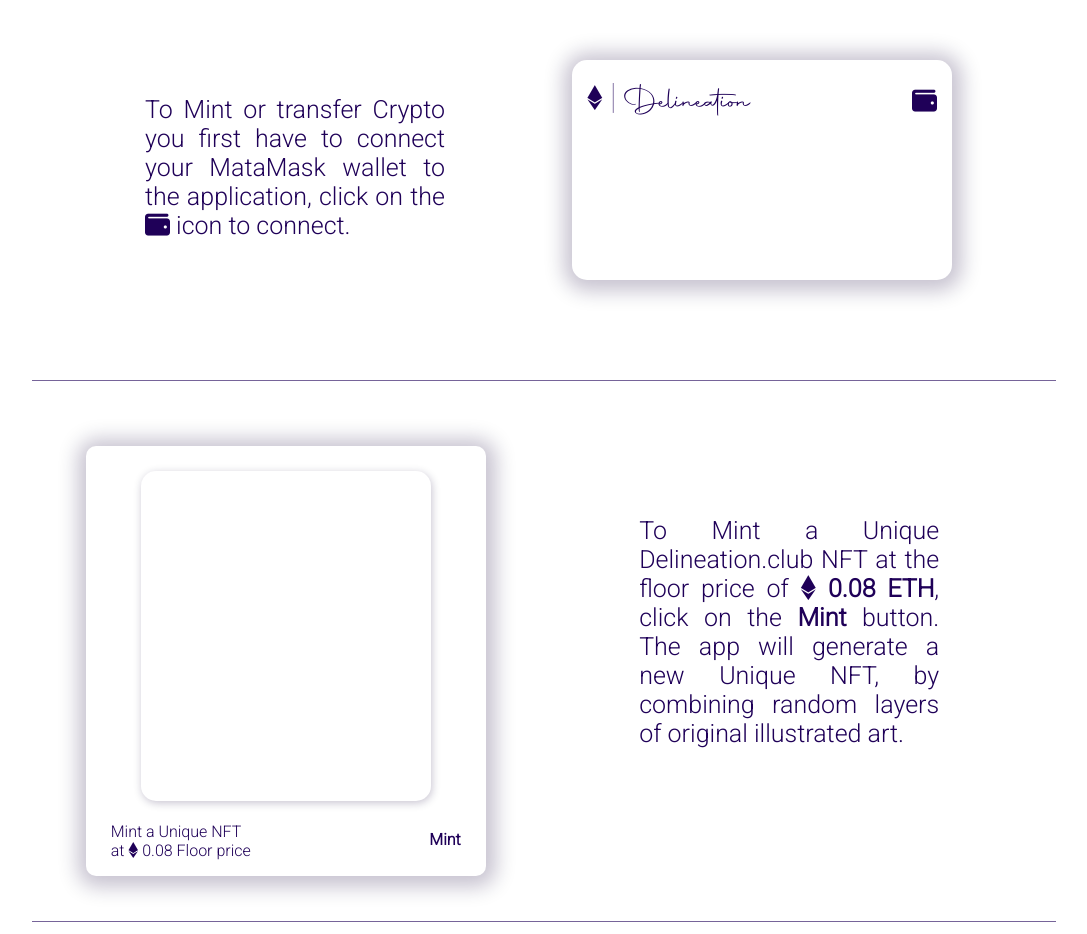
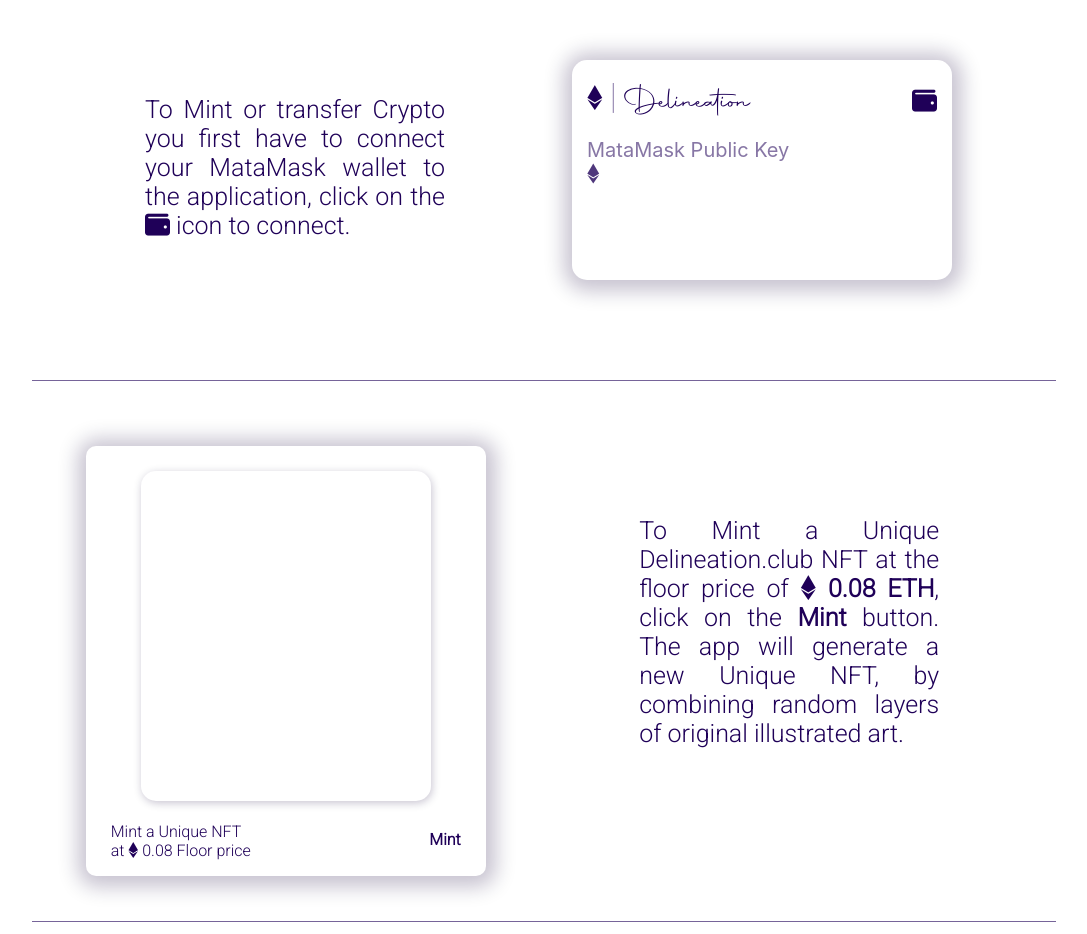
Before and after one commit to sauravDutt/DelineationClub, a React (Create React App) app: page / in a window 1280 px wide. Shown: the part 1300-2234 px from the top of the page, without its empty margins (83-1170 px from the left). Built offline with nearby package versions, Linux system fonts and the light colour scheme.

Commit message:
Just added some more stuff

```diff
--- a/src/App.js
+++ b/src/App.js
@@ -4,6 +4,7 @@
 import Game from './components/Game';
 import {AnimatePresence} from 'framer-motion';
 import { useState } from 'react';
+import {ethers} from 'ethers'
 import Modal from './components/Modal/index';
 import Mint from './components/Mint';
 import MintNft from './components/MintNft';
@@ -11,11 +12,39 @@
 function App() {
 
   const [modelOpen, setModalOpen] = useState(false);
+  const [defaultAccount, setDefaultAccount] = useState(null);
+	const [userBalance, setUserBalance] = useState(null);
 
   const close = () => setModalOpen(false);
   const open = () => setModalOpen(true);
 
 
+  const connectWallet = () => {
+    if(window.ethereum) {
+      // matamask is there I Think
+      window.ethereum.request({method: 'eth_requestAccounts'})
+      .then(result =>{
+        accountChangedHandler(result[0])
+      })
+    }else {
+      console.log('INSTALL MATAMASK')
+    }
+  }
+
+  const accountChangedHandler = (newAccount) => {
+		setDefaultAccount(newAccount);
+		getAccountBalance(newAccount.toString());
+	}
+
+  const getAccountBalance = (account) => {
+		window.ethereum.request({method: 'eth_getBalance', params: [account, 'latest']})
+		.then(balance => {
+			setUserBalance(ethers.utils.formatEther(balance));
+		})
+		.catch(error => {
+			console.log(error.message);
+		});
+	};
 
   return (
     <div className="App">
@@ -81,8 +110,11 @@
           className="cardMatamask"
           whileHover={{scale: 1.05}}
           whileTap={{scale: 0.91}}
+          onClick={connectWallet}
         >
           <p><span className="card-logo"><i class="fa-brands fa-ethereum"></i> | <span className="logoCard">Delineation</span></span><span className="wallet"><i class="fa-solid fa-wallet"></i></span></p>
+
+          <p className="walletContent"><span className='keyTitle'>MataMask Public Key </span><span className="publicKey">{defaultAccount}</span><br/><span className="walletBalance"><i class="fa-brands fa-ethereum"></i> {userBalance}</span></p>
         </motion.div>
       </div>
       <div className='realMintOutter'>
```
